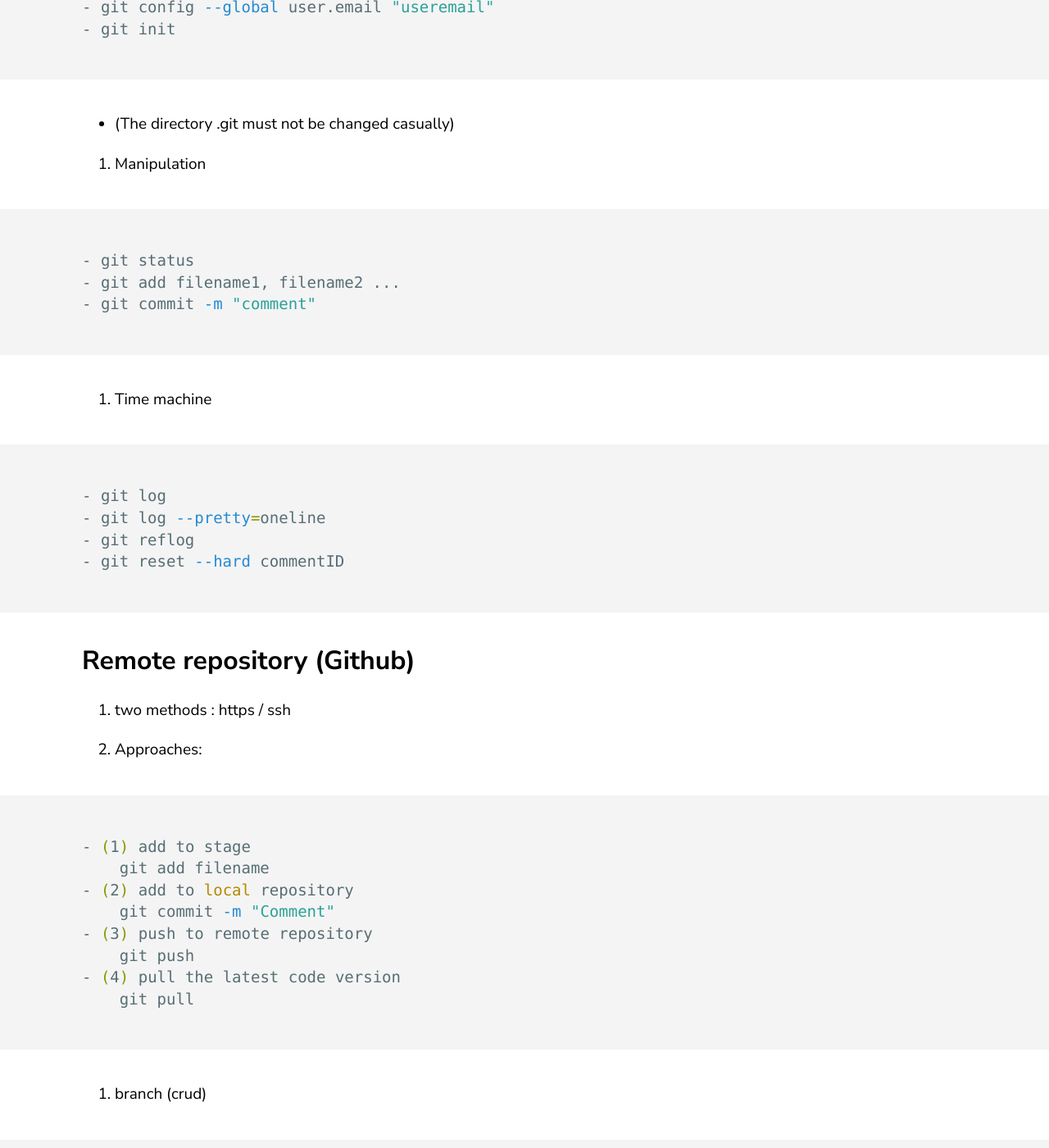
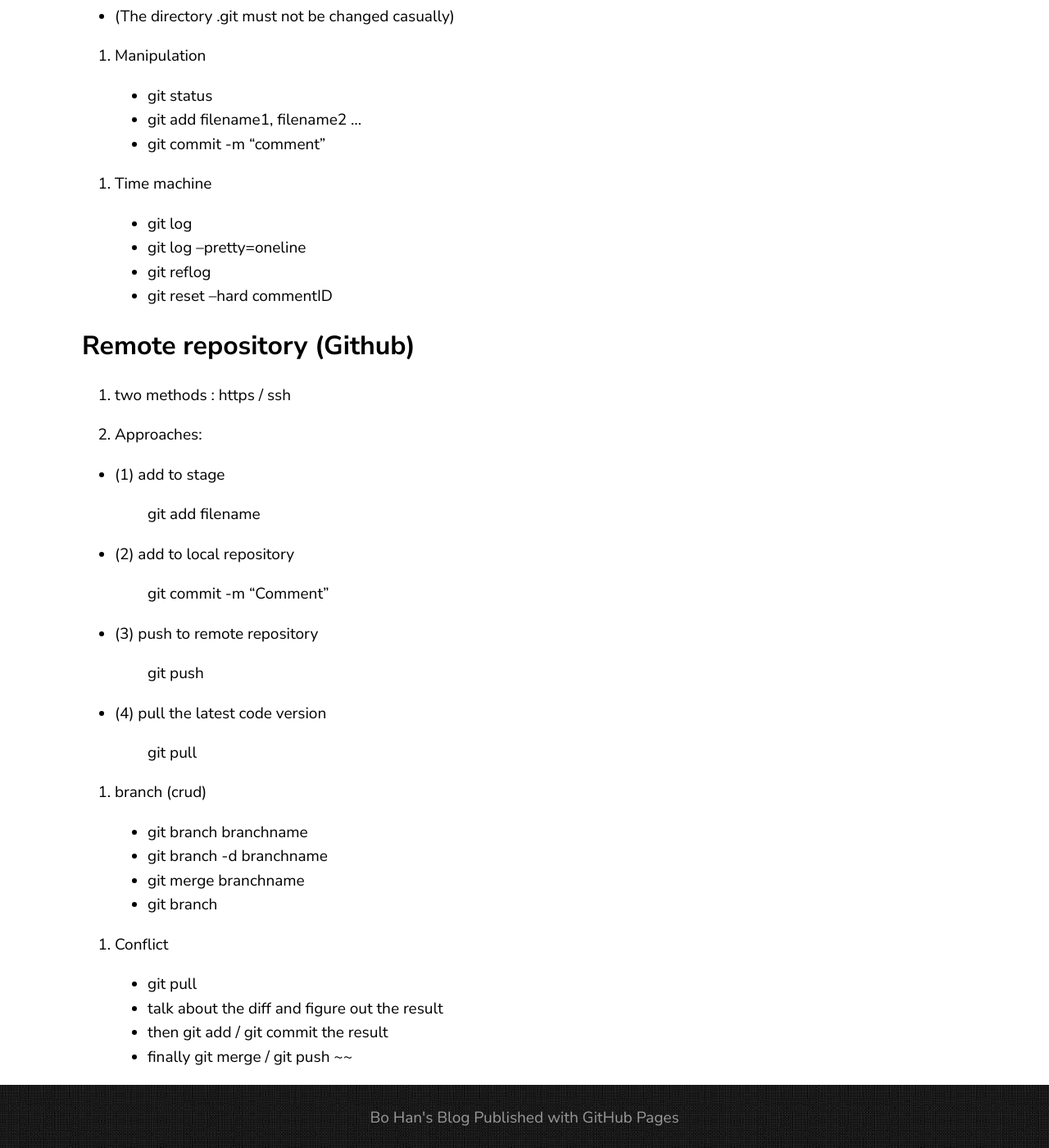
Before and after one commit to HBhakunamatata/HBhakunamatata.github.io, a Jekyll site: the page built from _posts/2020-01-01-Git-Note.markdown, in a window 1280 px wide and 1400 px high, scrolled down 991 px. Shown: the whole window at 82% size. Built offline with Jekyll 4.4.1, drawn with Linux system fonts in a browser that asks for light colours; some of the changed text lies outside the part shown.

````diff
--- a/_posts/2020-01-01-Git-Note.markdown
+++ b/_posts/2020-01-01-Git-Note.markdown
@@ -19,30 +19,24 @@
 
 1. Create repository
 
-```shell
-- git config --global user.name "username"
-- git config --global user.email "useremail"
-- git init
-```
+> - git config --global user.name "username"
+> - git config --global user.email "useremail"
+> - git init
 
 - (The directory .git must not be changed casually)
 
 1. Manipulation
 
-```shell
-- git status
-- git add filename1, filename2 ...
-- git commit -m "comment"
-```
+> - git status
+> - git add filename1, filename2 ...
+> - git commit -m "comment"
 
-3. Time machine
+1. Time machine
 
-```shell
-- git log
-- git log --pretty=oneline
-- git reflog
-- git reset --hard commentID
-```
+> - git log
+> - git log --pretty=oneline
+> - git reflog
+> - git reset --hard commentID
 
 ## Remote repository (Github)
 
@@ -50,33 +44,25 @@
 
 2. Approaches:
 
-```shell
 - (1) add to stage
-    git add filename
+> git add filename
 - (2) add to local repository
-    git commit -m "Comment"
+> git commit -m "Comment"
 - (3) push to remote repository
-    git push
+> git push
 - (4) pull the latest code version
-    git pull
-```
+> git pull
 
 3. branch (crud)
 
-```shell
-- git branch branchname
-- git branch -d branchname
-- git merge branchname
-- git branch
-```
+> - git branch branchname
+> - git branch -d branchname
+> - git merge branchname
+> - git branch
 
 4. Conflict
 
-```shell
-- git pull
-- talk about the diff and figure out the result
-- then git add / git commit the result
-- finally git merge  / git push
-```
-
-~~
+> - git pull
+> - talk about the diff and figure out the result
+> - then git add / git commit the result
+> - finally git merge  / git push  ~~
````
